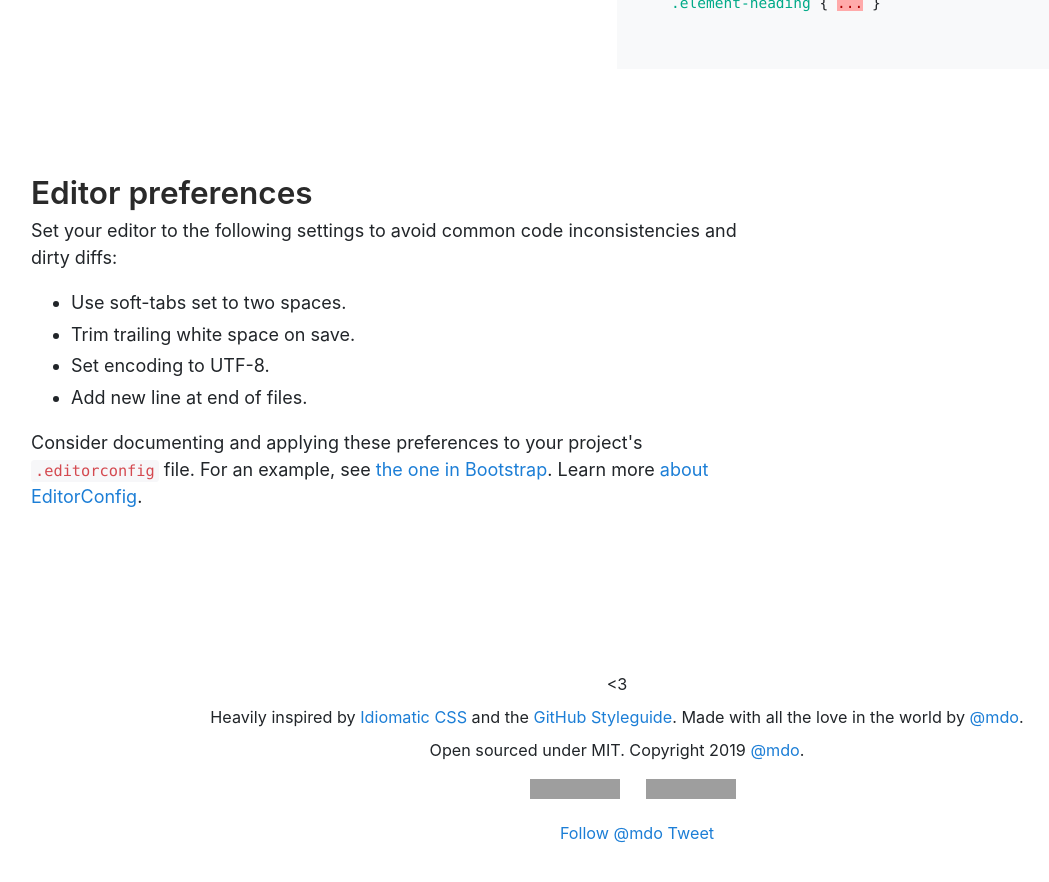
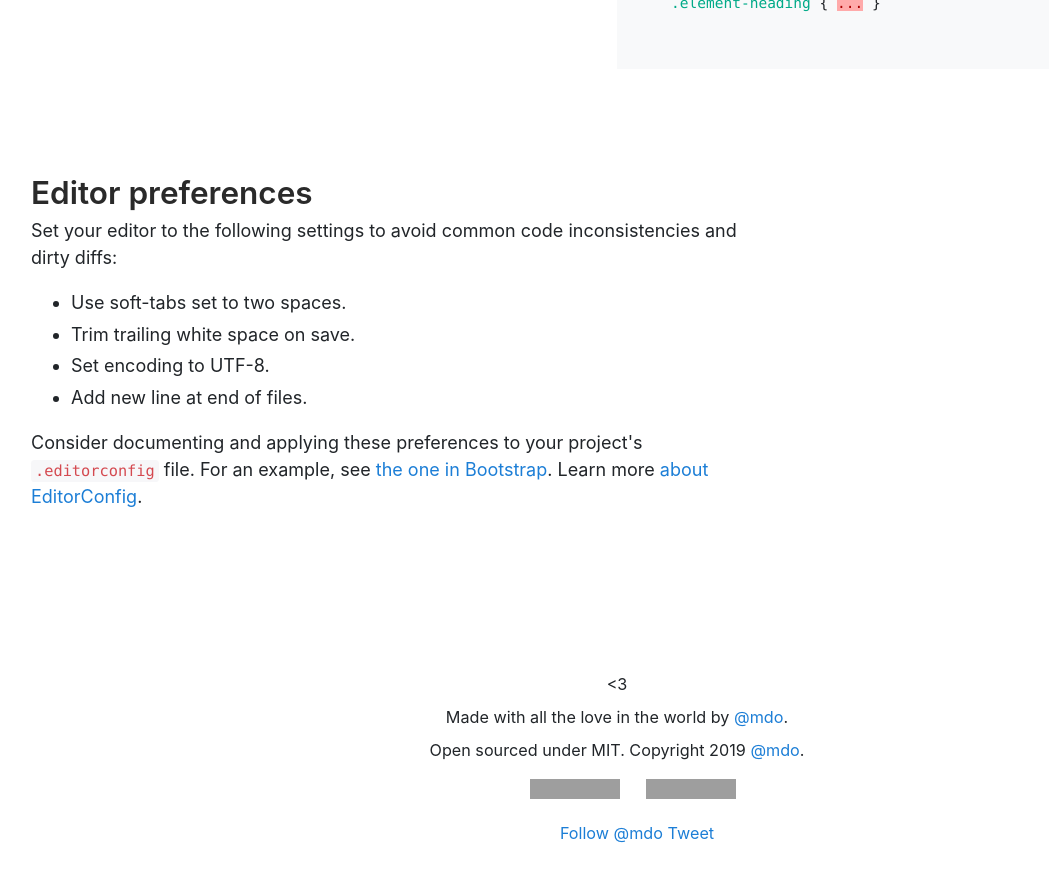
Before and after one commit to mdo/code-guide, a Jekyll site: the page built from index.html, in a window 1280 px wide and 900 px high, scrolled down 14065 px. Shown: the top 882 px of the window, without its empty margins (23-1072 px from the left). Built offline with Jekyll 4.4.1, drawn with Linux system fonts in a browser that asks for light colours; comment, search, counter and statistics services are not loaded; grey boxes are pictures that could not be loaded.

Commit message:
streamline footer

```diff
--- a/_includes/footer.html
+++ b/_includes/footer.html
@@ -1,6 +1,6 @@
 <footer class="footer">
   <p>&lt;3</p>
-  <p>Heavily inspired by <a href="https://github.com/necolas/idiomatic-css">Idiomatic CSS</a> and the <a href="http://github.com/styleguide">GitHub Styleguide</a>. Made with all the love in the world by <a href="https://twitter.com/mdo">@mdo</a>.</p>
+  <p>Made with all the love in the world by <a href="https://twitter.com/mdo">@mdo</a>.</p>
   <p>Open sourced under MIT. Copyright {{ site.time | date: '%Y' }} <a href="https://twitter.com/mdo">@mdo</a>.</p>
 
   <ul class="quick-links">
```
